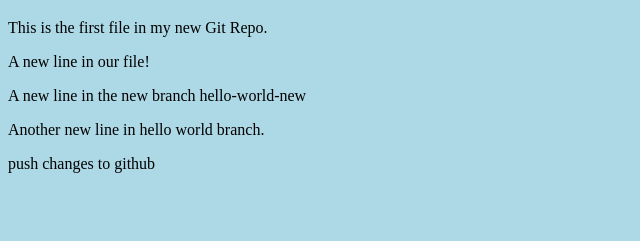
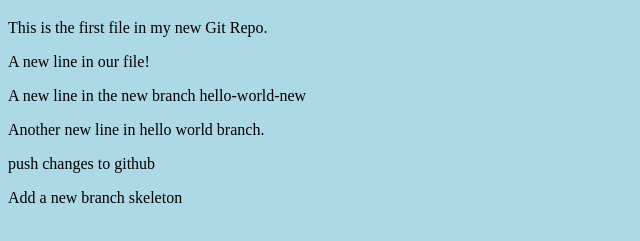
Before and after one commit to jk-innobit/hello-world, a plain HTML site: page index.html in a window 1280 px wide. Shown: the part 61-302 px from the top of the page, without its empty margins (0-640 px from the left). Drawn offline with Linux system fonts and the light colour scheme.

Commit message:
update index.html from skeleton

```diff
--- a/index.html
+++ b/index.html
@@ -12,5 +12,6 @@
 <p>A new line in the new branch hello-world-new</p>
 <p>Another new line in hello world branch.</p>
 <p>push changes to github</p>
+<p>Add a new branch skeleton<p>
 </body>
 </html>
```
